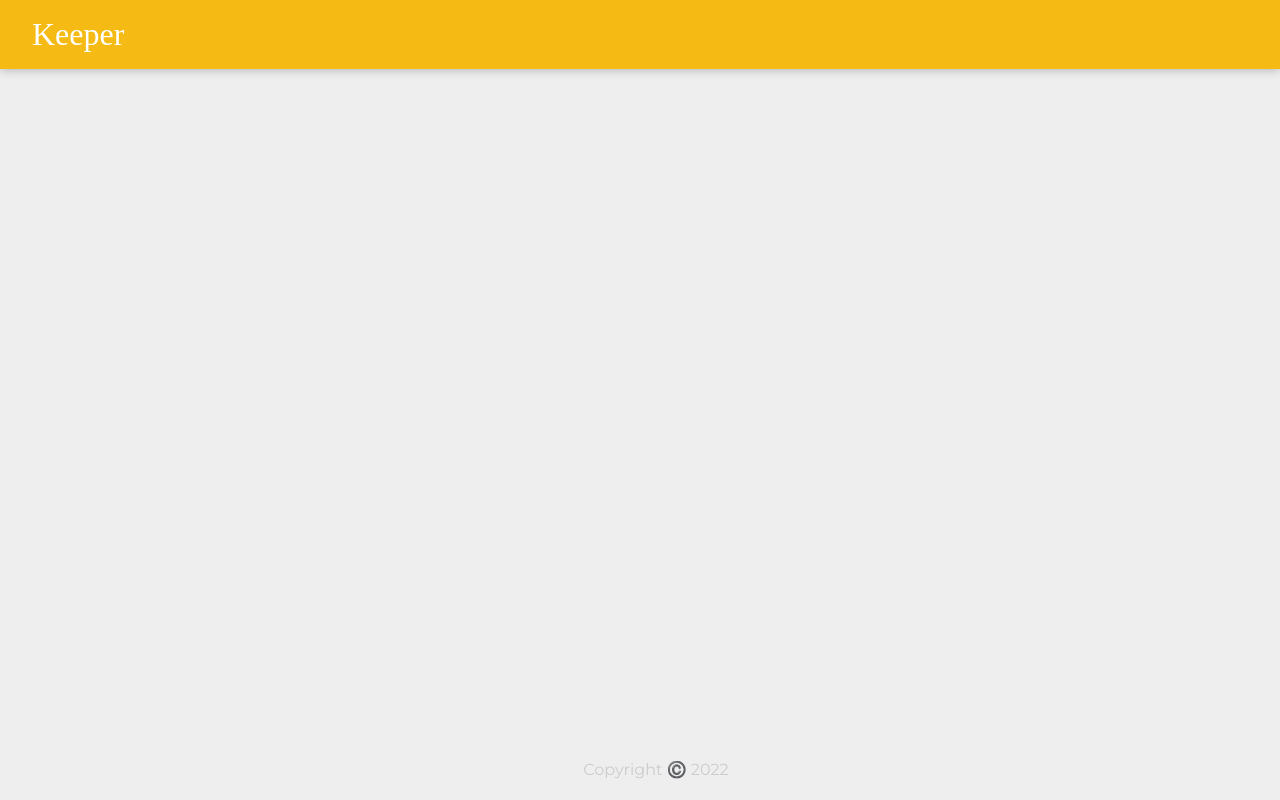
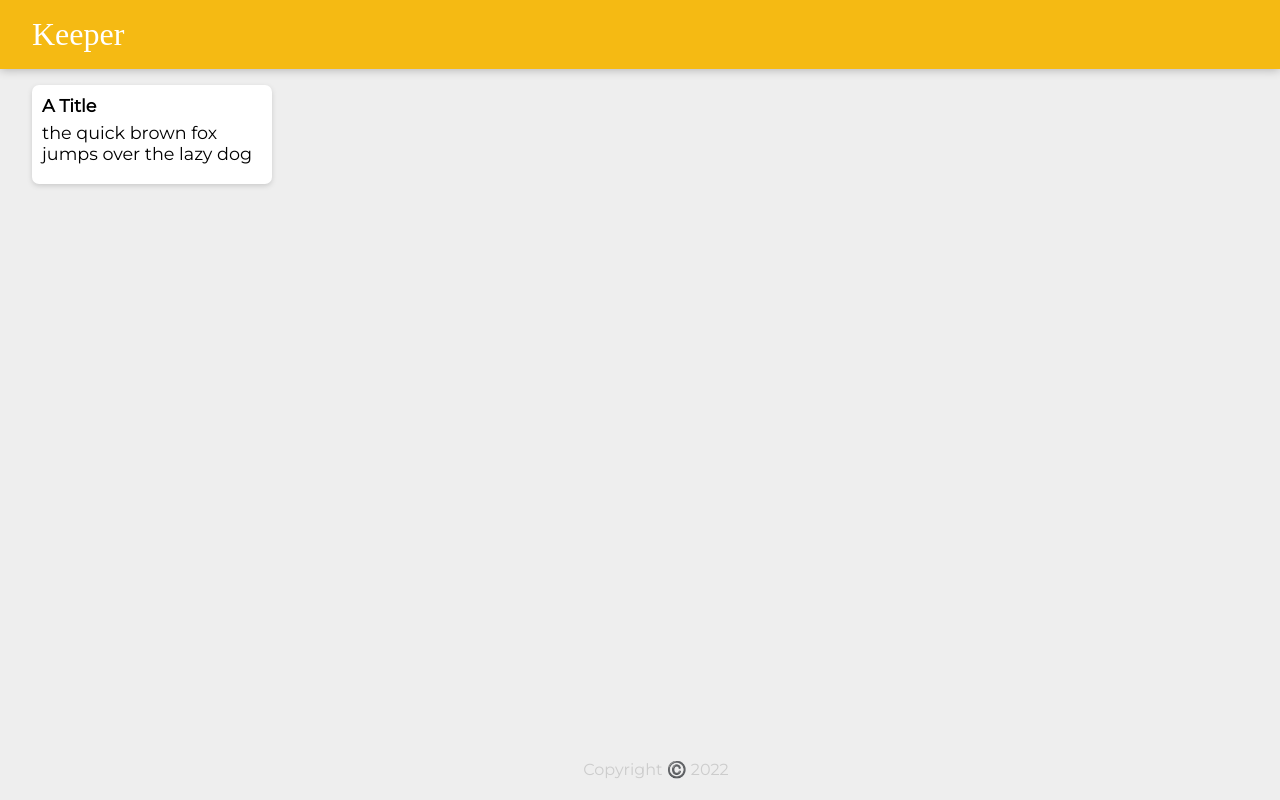
Before and after one commit to veersheth/keeper-app, a React (Create React App) app: page / in a window 1280 px wide. Built offline with nearby package versions, Linux system fonts and the light colour scheme; a web font is replaced by a local one.

Commit message:
create sample note component

```diff
--- a/src/components/App.jsx
+++ b/src/components/App.jsx
@@ -1,10 +1,12 @@
 import React from "react"
 import Header from "./Header"
 import Footer from "./Footer"
+import Note from "./Note"
 
 function App() {
     return <div>
         <Header />
+        <Note />
         <Footer />
     </div>
 }
--- /dev/null
+++ b/src/components/Note.jsx
@@ -0,0 +1,15 @@
+import React from "react"
+
+function Note(){
+    return <div className="note">
+        <h1>
+            A Title
+        </h1>
+
+        <p>
+            the quick brown fox jumps over the lazy dog
+        </p>
+    </div>
+}
+
+export default Note
```
